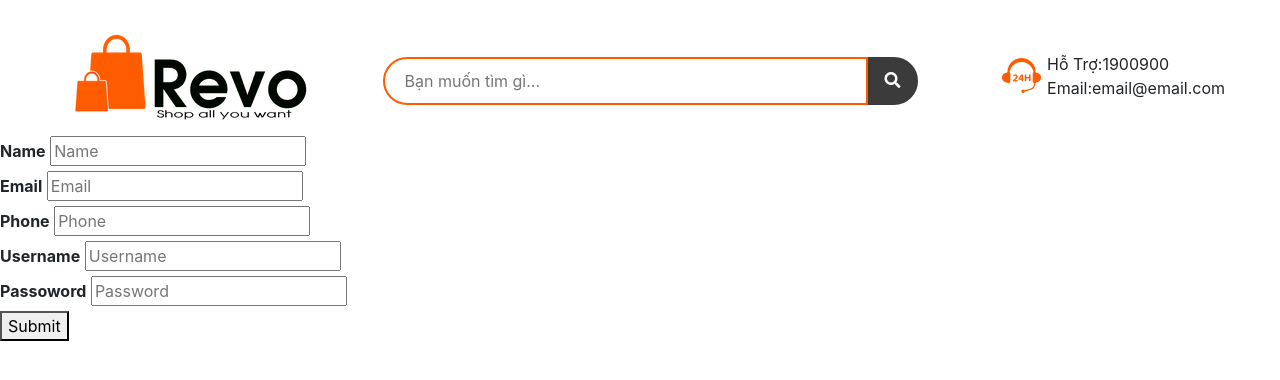
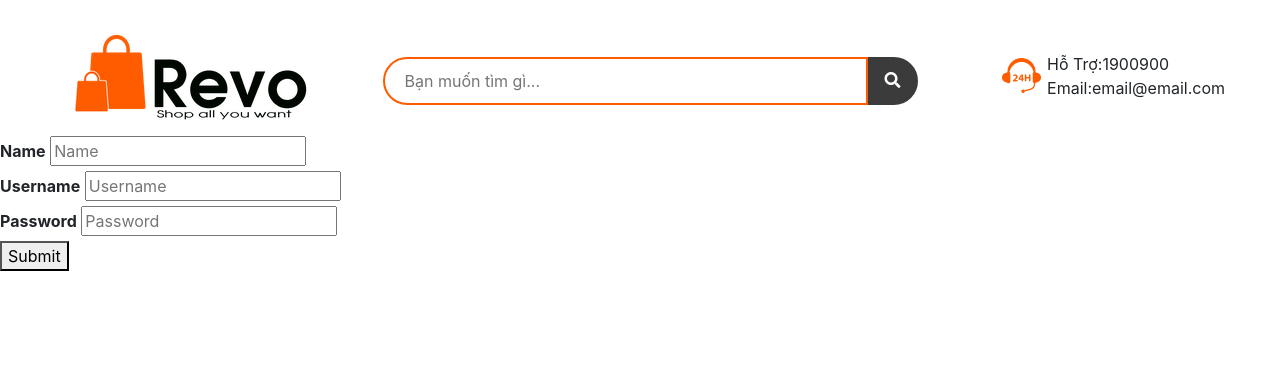
Before and after one commit to datthanh3011/Ft-PROJECT, a PHP site: page /register.php in a window 1280 px wide. Shown: the top 380 px of the page. Run offline with PHP 8.4, Linux system fonts and the light colour scheme; some libraries are stand-ins or nearby versions.

Commit message:
19062020

```diff
--- a/register.php
+++ b/register.php
@@ -46,15 +46,44 @@
             <!--placeholder chữ ẩn trong input -->
             <label for="name"><b>Name</b></label>
             <input type="text" name="Name" id="Name" placeholder="Name" required><br>
-            <label for="Email"><b>Email</b></label>
+        <!--<label for="Email"><b>Email</b></label>
             <input type="text" name="Email" id="Email" placeholder="Email" required><br>
             <label for="Phone"><b>Phone</b></label>
             <input type="text" name="Phone" id="Phone" placeholder="Phone" required><br>
+         -->
             <label for="Username"><b>Username</b></label>
-            <input type="text" name="Username" id="Username" placeholder="Username" required><br>
-            <label for="psw"><b>Passoword</b></label>
-            <input type="text" name="password" id="pwd" placeholder="Password" required><br>
-            <button type="submit" id="button" name="submit">Submit</button>
+            <input type="text" name="Username" id="Username"  placeholder="Username" required><br>
+            <label for="psw"><b>Password</b></label>
+            <input type="text" name="password" id="password" placeholder="Password" required><br>
+            <button type="submit" name="btn_insert" id="btn_insert" >Submit</button>
         </div>
     </form>
 </html>
+<?php
+// khai báo biến
+$localhost = "localhost";
+$username="root";
+$password="";
+$database="revo";
+// hàm kết nối
+$connect =  mysqli_connect($localhost,$username,$password,$database);
+// kiểm tra hàm kết nối
+//if($connect->connect_error){
+    //die("connection error: " .$conn->connect_error);
+   // }
+   // echo "connect successfully";
+// thêm bảng revosec
+//name = secid, username =secname , pwd=secdesc
+if (isset($_POST["btn_insert"]))
+{
+    $sql = "CALL sp_secins('".$_POST["Name"]."','".$_POST["Username"]."','".$_POST["password"]."')";
+    if(mysqli_query($connect,$sql,MYSQLI_STORE_RESULT))
+    {
+        header("Location:register.php?inserted=1");
+    }
+}
+//if(isset($_GET["Inserted"]))
+//{
+ //   echo '<script>alert("data insert")</script>';
+//}
+?>
```
